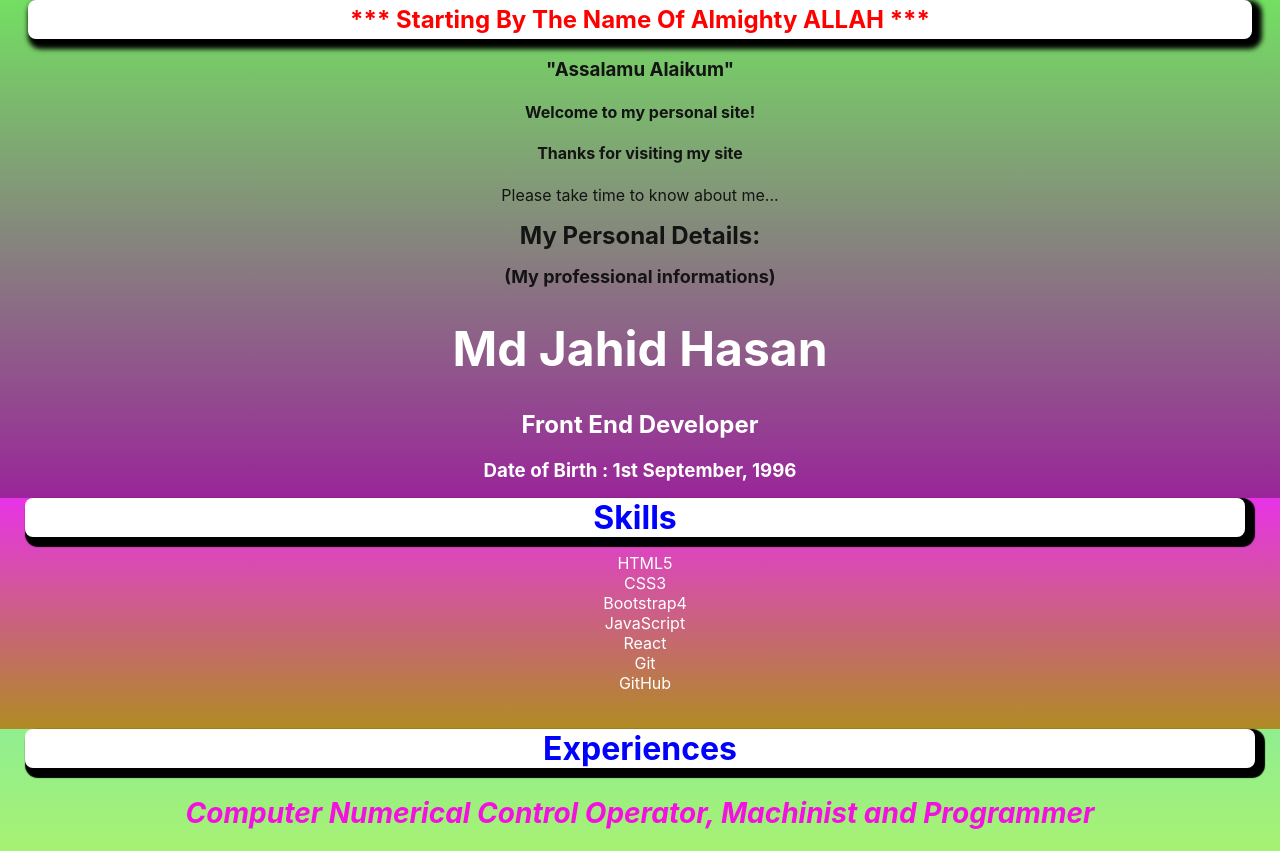
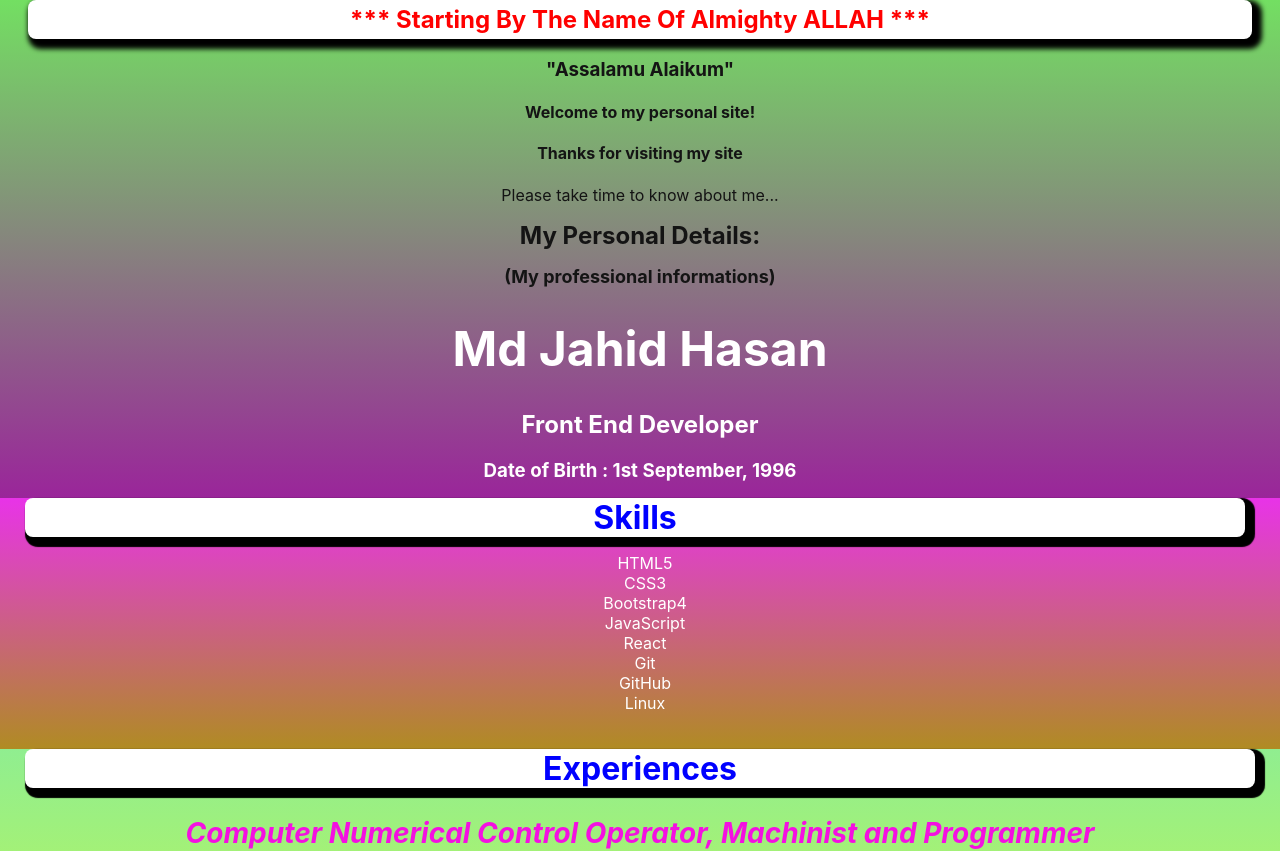
Before and after one commit to hmjahid/My-First-React-App, a React (Create React App) app: page / in a window 1280 px wide. Shown: the top 851 px of the page. Built offline with nearby package versions, Linux system fonts and the light colour scheme; the HTML template or start-up script is replaced by a standard one.

Commit message:
Update Skills.jsx

```diff
--- a/src/components/Skills.jsx
+++ b/src/components/Skills.jsx
@@ -13,6 +13,7 @@ const Skills = (props) => {
         <li>React</li>
         <li>Git</li>
         <li>GitHub</li>
+        <li>Linux</li>
       </ul>
     </div>
   );
```
